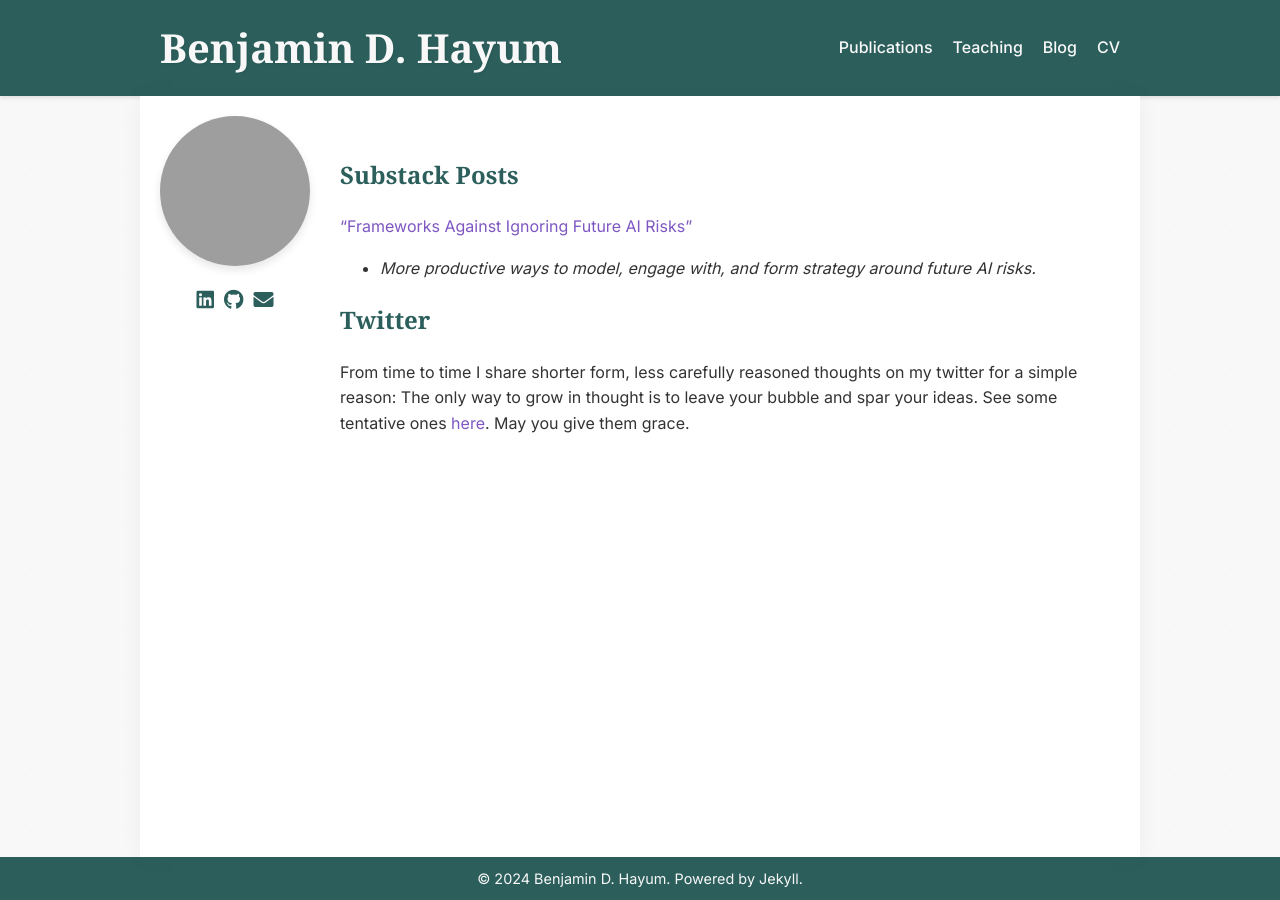
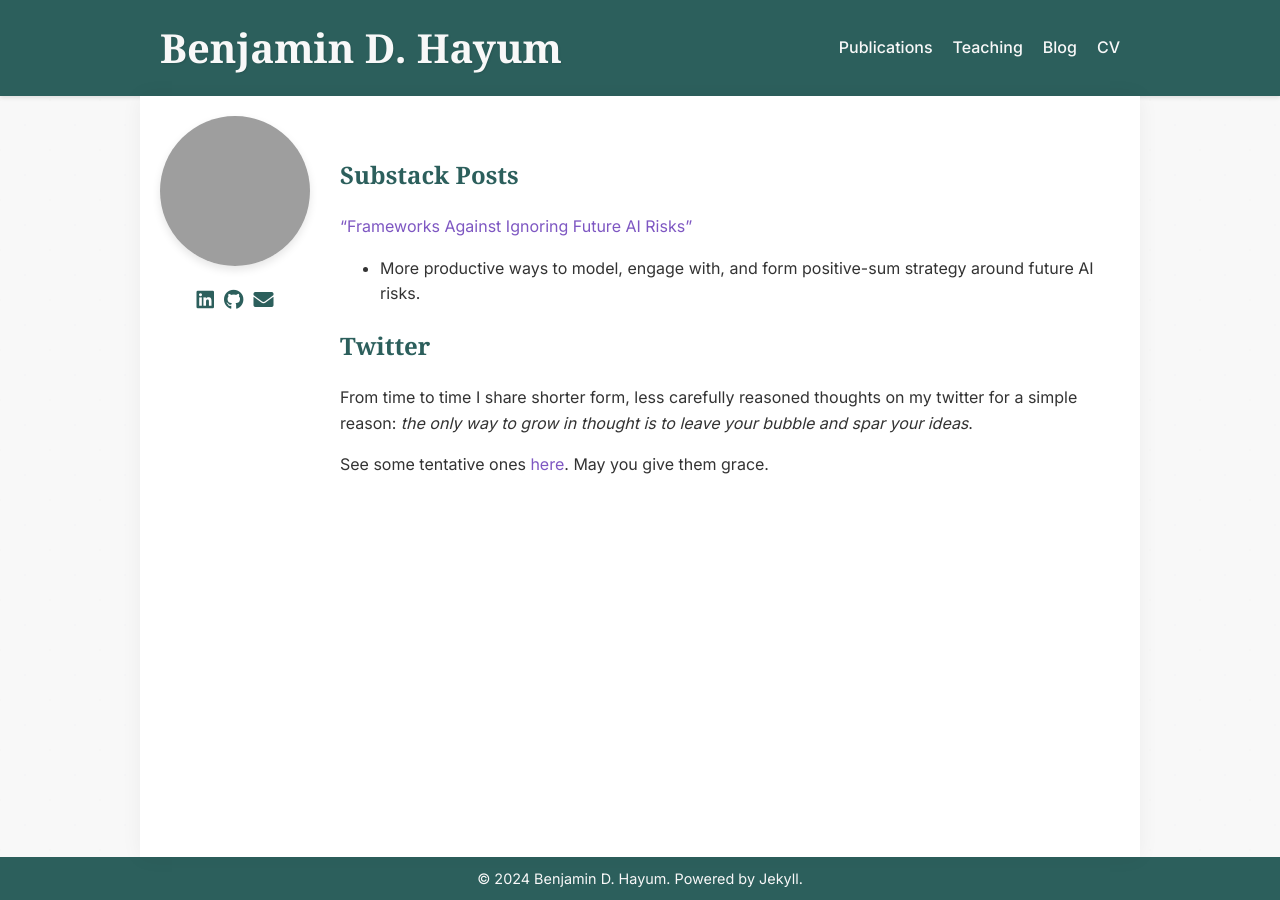
Before and after one commit to BenjaminHayum/BenjaminHayum.github.io, a Jekyll site: the page built from blog.md, in a window 1280 px wide. Built offline with Jekyll 4.4.1, drawn with Linux system fonts in a browser that asks for light colours; grey boxes are pictures that could not be loaded.

Commit message:
Minor Updates

```diff
--- a/blog.md
+++ b/blog.md
@@ -10,8 +10,10 @@ keywords: "AI safety blog, machine learning blog, AI research blog"
 ## Substack Posts
 
 [“Frameworks Against Ignoring Future AI Risks”](https://substack.com/home/post/p-150153462)
-- *More productive ways to model, engage with, and form strategy around future AI risks.*
+- More productive ways to model, engage with, and form positive-sum strategy around future AI risks.
 
 ## Twitter
 
-From time to time I share shorter form, less carefully reasoned thoughts on my twitter for a simple reason: The only way to grow in thought is to leave your bubble and spar your ideas. See some tentative ones [here](https://x.com/profoundlyyyy). May you give them grace.
+From time to time I share shorter form, less carefully reasoned thoughts on my twitter for a simple reason: *the only way to grow in thought is to leave your bubble and spar your ideas*.
+
+See some tentative ones [here](https://x.com/profoundlyyyy). May you give them grace.
```
